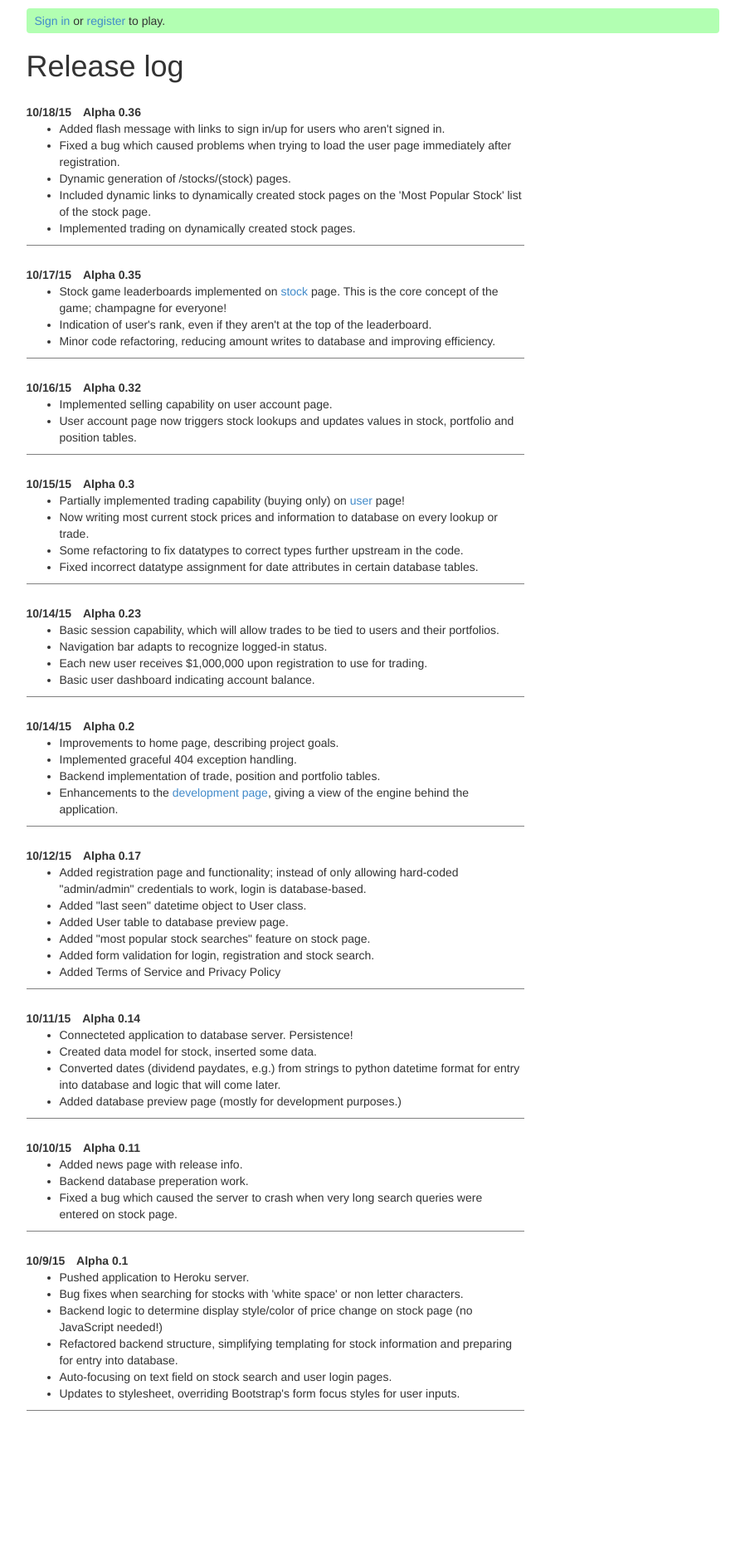
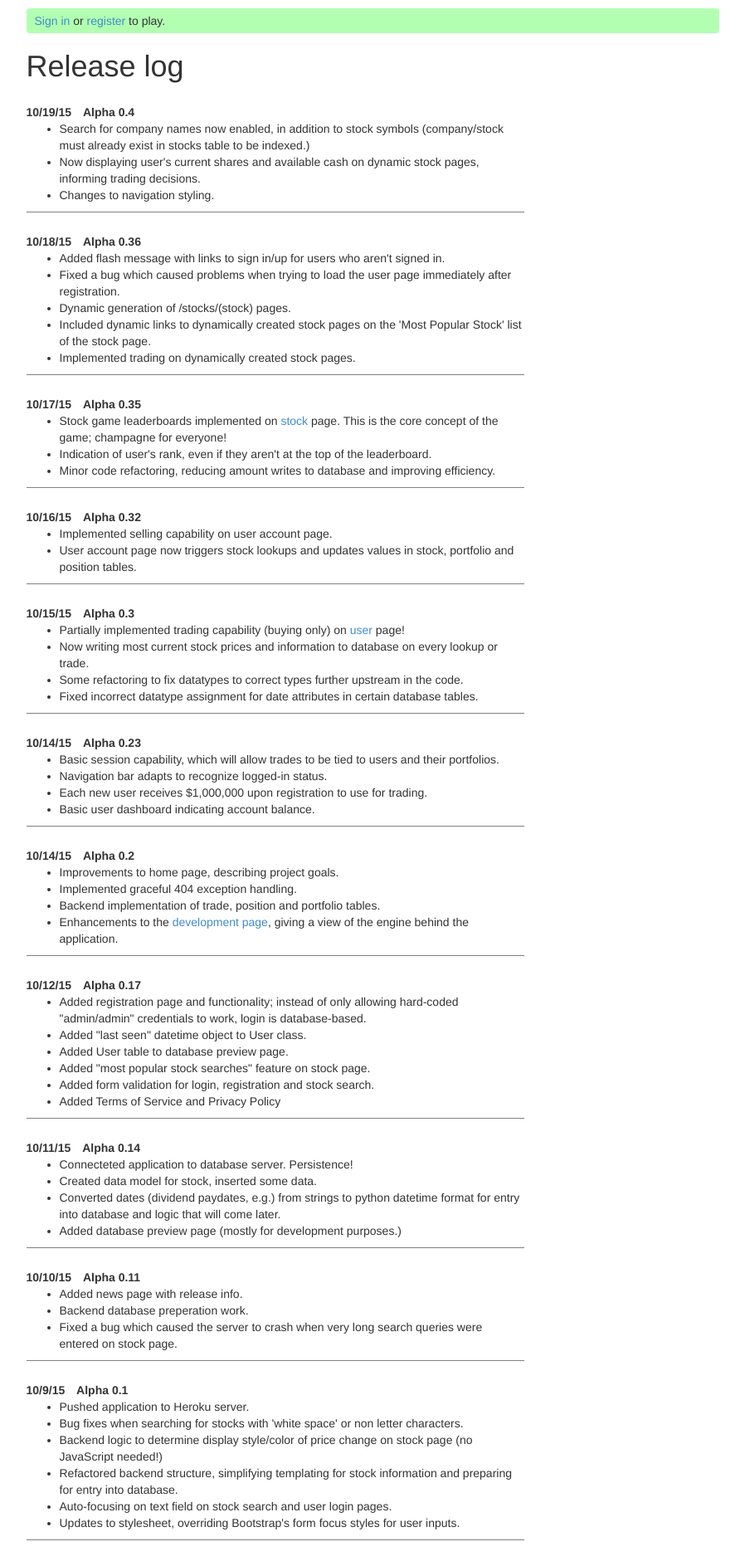
Before and after one commit to abmorton/stockhawk, a Flask app: page /news in a window 1280 px wide. Shown: the part 31-1912 px from the top of the page at 83% size, without its empty margins (191-1089 px from the left). Before the commit the page ends 1731 px from the top, so only its background shows below. Run offline with Flask 2, Linux system fonts and the light colour scheme; some libraries are stand-ins or nearby versions.

Commit message:
enabled search by company name if search by stock symbol doesn't work (company needs to already exist in db)

```diff
--- a/app.py
+++ b/app.py
@@ -199,6 +199,10 @@ def stock_lookup_and_write(symbol):
 	stock = set_stock_data(Share(symbol))
 	write_stock_to_db(stock)
 	return stock
+
+def search_company(symbol):
+	results = Stock.query.filter(Stock.name.contains(symbol)).all()
+	return results
 
 def trade(stock, share_amount, buy_or_sell, user, portfolio, positions):
 	stock = set_stock_data(stock)
@@ -481,10 +485,17 @@ def stocks():
 		if form.validate():
 			stock = Share(clean_stock_search(form.stocklookup.data))
 			if stock.get_price() == None:
-				flash("Couldn't find stock matching '"+form.stocklookup.data.upper()+"'. Try another symbol.")
+			# company lookup goes here
+				company_results = search_company(form.stocklookup.data)
 				stock = None
-				return redirect(url_for('stocks'))
+				if len(company_results) == 0:
+					flash("Couldn't find symbol or company matching "+form.stocklookup.data.upper()+". Try searching for something else.")
+				else:
+					flash("Didn't find that symbol, but found some matching company names:")
+
+				return render_template('stocks.html', stock=stock, form=form, stocks=stocks, leaders=leaders, user=user, loggedin_user=loggedin_user, results=company_results)
 			else:
+				# There is a stock with this symbol, serve the dynamic page
 				stock = set_stock_data(stock)
 				# Some stocks appear to not have company names
 				if stock.name != None:
@@ -504,9 +515,10 @@ def stocks():
 
 @app.route('/stocks/<symbol>', methods=['GET', 'POST'])
 def stock(symbol):
+	# symbol = symbol.upper()
 	stock = Share(symbol)
 	if stock.get_price() == None:
-		flash("Couldn't find stock matching '"+form.stocklookup.data.upper()+"'. Try another symbol.")
+		flash("Couldn't find stock matching '"+form.stocklookup.data+"'. Try another symbol.")
 		stock = None
 		return redirect(url_for('stocks'))
 	else:
--- a/templates/news.html
+++ b/templates/news.html
@@ -4,6 +4,19 @@
 <h1>{{ title }}</h1>
 
 <!-- <h3>Release log</h3> -->
+
+<div class="release">
+	<span class="date">10/19/15</span>
+	<span class="release_num">Alpha 0.4</span>
+	<ul class="newfeatures">
+		<li>Search for company names now enabled, in addition to stock symbols (company/stock must already exist in stocks table to be indexed.)</li>
+		<li>Now displaying user's current shares and available cash on dynamic stock pages, informing trading decisions.</li>
+		<li>Changes to navigation styling.</li>
+<!-- 		<li></li>
+		<li></li>
+		<li></li>
+ -->	</ul>
+</div>
 
 <div class="release">
 	<span class="date">10/18/15</span>
--- a/templates/stock.html
+++ b/templates/stock.html
@@ -90,7 +90,6 @@
 			<input type="submit" value="Trade"></p>
 		</form>
 	 </div>
-
 		{% if position %}
 		<div class="stockposition">
 			<table>
@@ -109,7 +108,8 @@
 		<div class="stockposition">
 			<table>
 				<tr>
-					<td>You have no shares of {{ stock.name }}.</td>
+					<td>Shares of {{ stock.name }} owned:</td>
+					<td>0</td>
 				</tr>
 				<tr>
 					<td>Available cash: </td>
```
Also changed, not shown: templates/stocks.html (+9 -0 lines).
